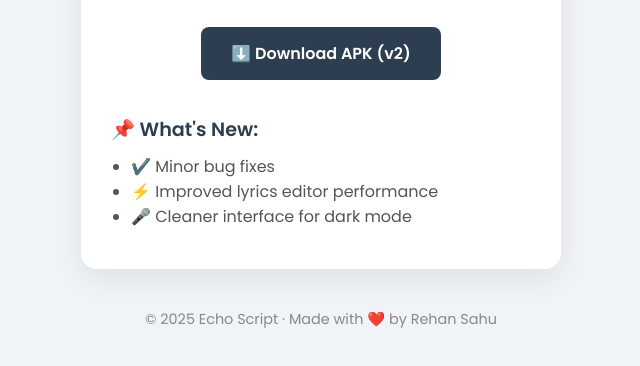
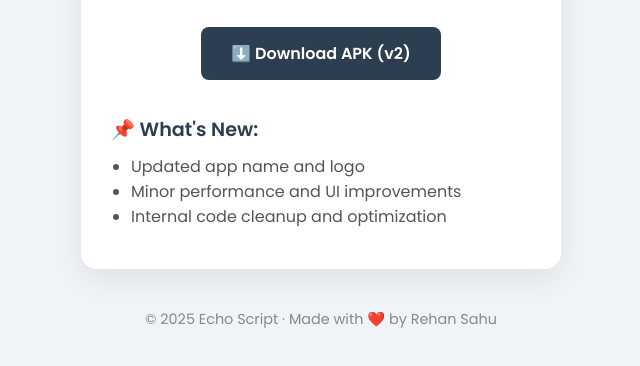
Before and after one commit to workrehankumar/EchoScript, a plain HTML site: page index.html in a window 1280 px wide. Shown: the part 378-744 px from the top of the page, without its empty margins (319-959 px from the left). Drawn offline with Linux system fonts and the light colour scheme.

Commit message:
Update index.html

```diff
--- a/index.html
+++ b/index.html
@@ -170,9 +170,9 @@
       <div class="whats-new">
         <h3>📌 What's New:</h3>
         <ul>
-          <li>✔️ Minor bug fixes</li>
-          <li>⚡ Improved lyrics editor performance</li>
-          <li>🎤 Cleaner interface for dark mode</li>
+          <li>Updated app name and logo</li>
+          <li>Minor performance and UI improvements</li>
+          <li>Internal code cleanup and optimization</li>
         </ul>
       </div>
     </div>
```
